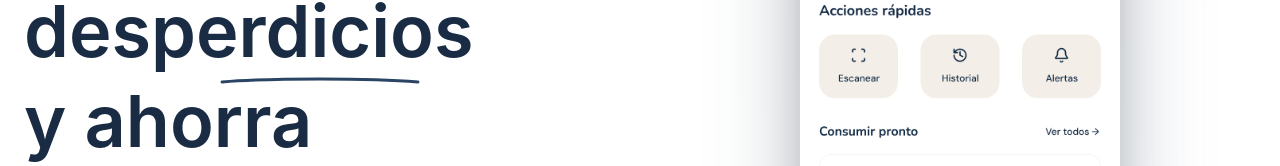
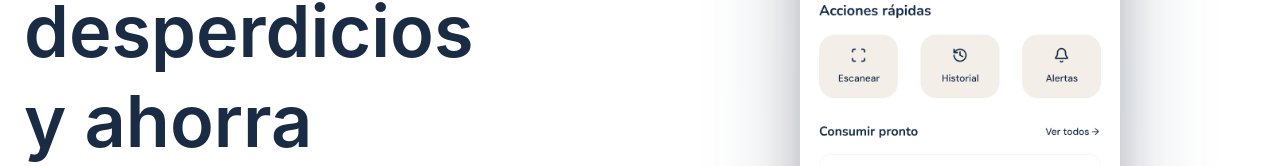
Before and after one commit to SantiagoCN69/NouriApp, a React (Vite) app: page / in a window 1280 px wide. Shown: the part 490-656 px from the top of the page. Built offline with nearby package versions, Linux system fonts and the light colour scheme.

Commit message:
add animacion h1

```diff
--- a/src/app/pages/Home.tsx
+++ b/src/app/pages/Home.tsx
@@ -41,11 +41,16 @@ export default function Home() {
               </motion.div>
               <h1 className="text-5xl lg:text-7xl mb-6 text-[#1A2B44] leading-tight font-semibold">
                 Controla tu inventario,{" "}
-                <span className="relative inline-block">
-                  evita desperdicios
-                  <svg className="absolute -bottom-2 left-0 w-full" height="8" viewBox="0 0 200 8" fill="none">
-                    <path d="M2 6C50 2 150 2 198 6" stroke="#2A4464" strokeWidth="3" strokeLinecap="round"/>
-                  </svg>
+                <span className="inline-block">
+                  evita{" "}
+                  <motion.span
+                    initial={{ scale: 1.3, opacity: 0, rotate: -5, color: "#EF4444" }}
+                    animate={{ scale: 1, opacity: 1, rotate: 0, color: "#1A2B44" }}
+                    transition={{ duration: 0.8, ease: "easeOut" }}
+                    className="inline-block"
+                  >
+                    desperdicios
+                  </motion.span>
                 </span>
                 {" "}y ahorra
               </h1>
```
